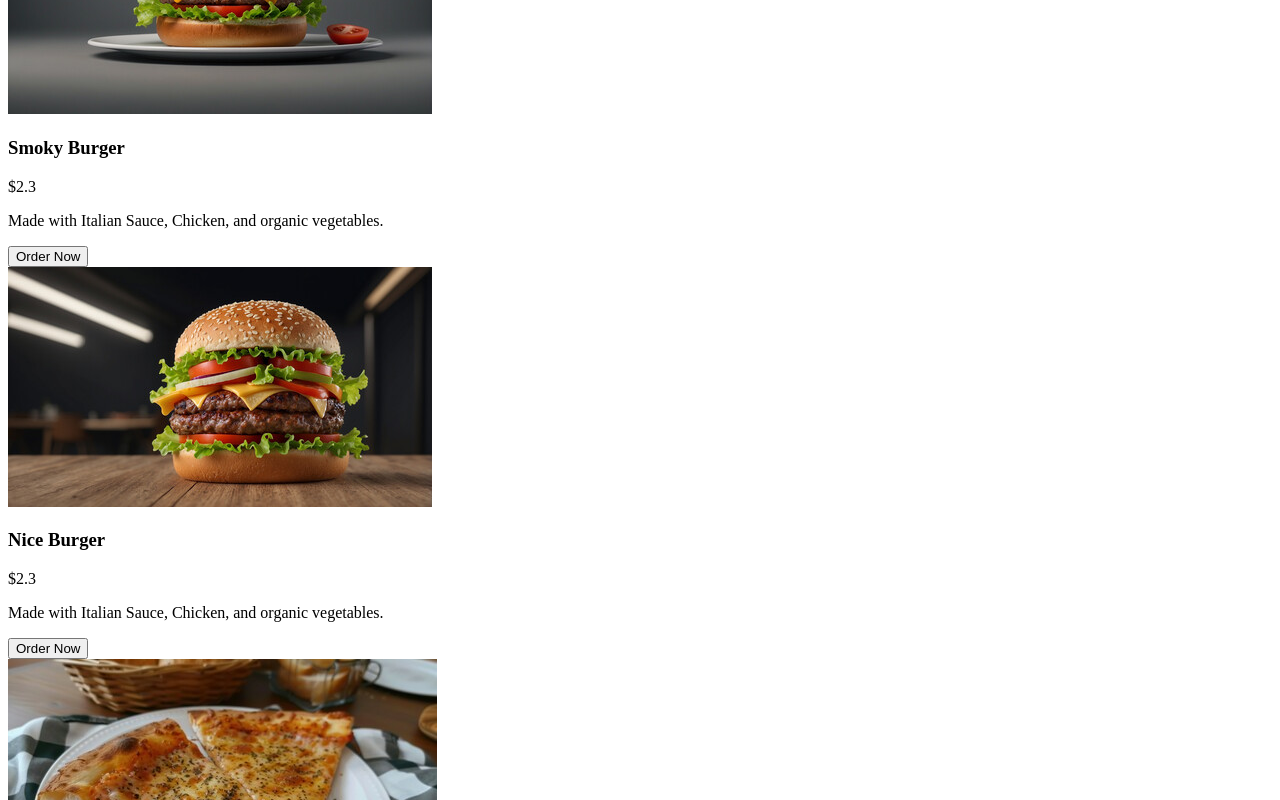
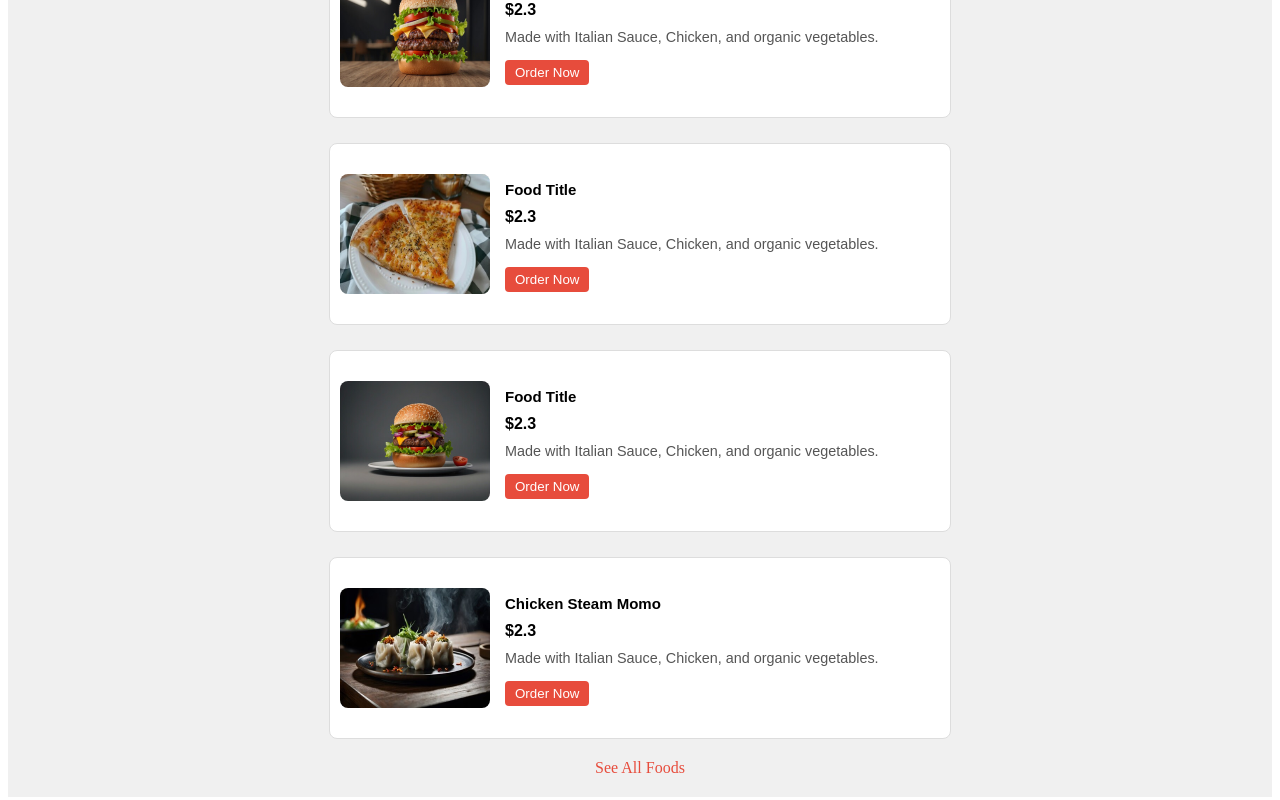
Before and after one commit to HGhulamHamza/Food-Website, a React (Vite) app: page / in a window 1280 px wide. Shown: the part 1780-2580 px from the top of the page. Built offline with nearby package versions, Linux system fonts and the light colour scheme.

Commit message:
Styling done to --'Foods Item'

```diff
--- a/src/Components/FoodItems.css
+++ b/src/Components/FoodItems.css
@@ -0,0 +1,86 @@
+.custom-food-menu {
+    text-align: center;
+    padding: 20px;
+    background-color: #f0f0f0;
+    margin-top: 20px;
+  }
+
+  .custom-food-grid {
+    display: flex;
+    flex-wrap: wrap;
+    justify-content: center;
+    gap: 25px;
+  }
+
+  .custom-food-card {
+    background: #fff;
+    border: 1px solid #ddd;
+    border-radius: 8px;
+    overflow: hidden;
+    display: flex;
+    width: 50%;
+    max-width: 600px;
+    height: 160px;
+    text-align: left;
+    padding: 10px;
+  }
+
+  .custom-food-card img {
+    width: 25%;
+    height: 120px;
+    border-radius: 8px;
+    margin: auto 0;
+  }
+
+  .custom-food-card .custom-food-info {
+    padding-left: 15px;
+    display: flex;
+    flex-direction: column;
+    justify-content: center;
+    font-family: Arial, Helvetica, sans-serif;
+  }
+
+  .custom-food-card h3 {
+    margin: 5px 0 5px;
+    font-family: Arial, Helvetica, sans-serif;
+    font-size: 15px;
+  }
+
+  .custom-price {
+    color: #000;
+    font-weight: bold;
+    margin: 5px 0;
+  }
+
+  .custom-description {
+    font-size: 0.9em;
+    color: #555;
+    margin: 5px 0;
+  }
+
+  .custom-order-btn {
+    display: inline-block;
+    margin-top: 10px;
+    padding: 5px 10px;
+    background-color: #e74c3c;
+    color: #fff;
+    border: none;
+    border-radius: 4px;
+    cursor: pointer;
+    align-self: flex-start;
+  }
+
+  .custom-order-btn:hover {
+    background-color: #c0392b;
+  }
+
+  .custom-see-all {
+    display: block;
+    margin-top: 20px;
+    color: #e74c3c;
+    text-decoration: none;
+  }
+
+  .custom-see-all:hover {
+    text-decoration: underline;
+  }
```
